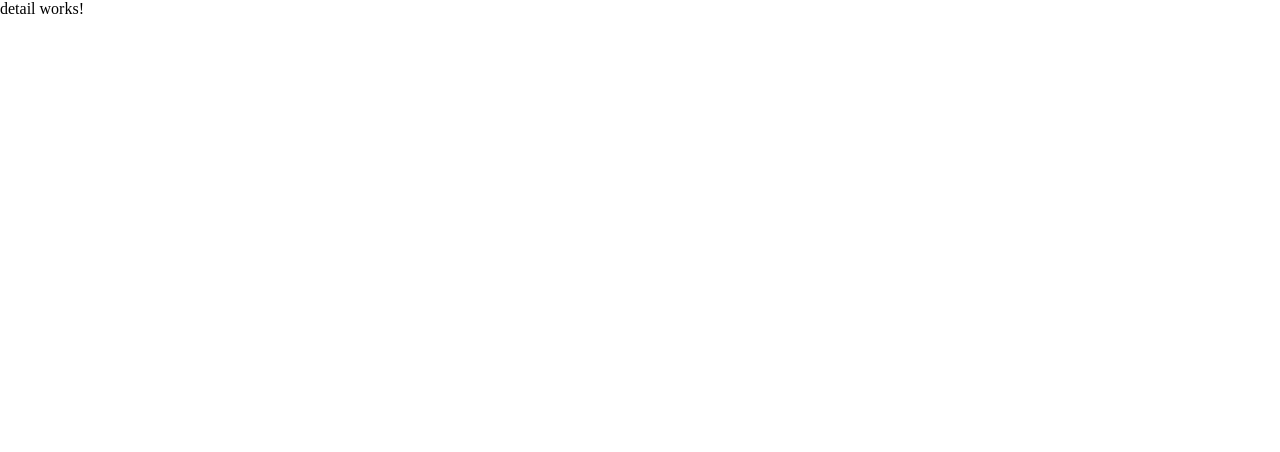
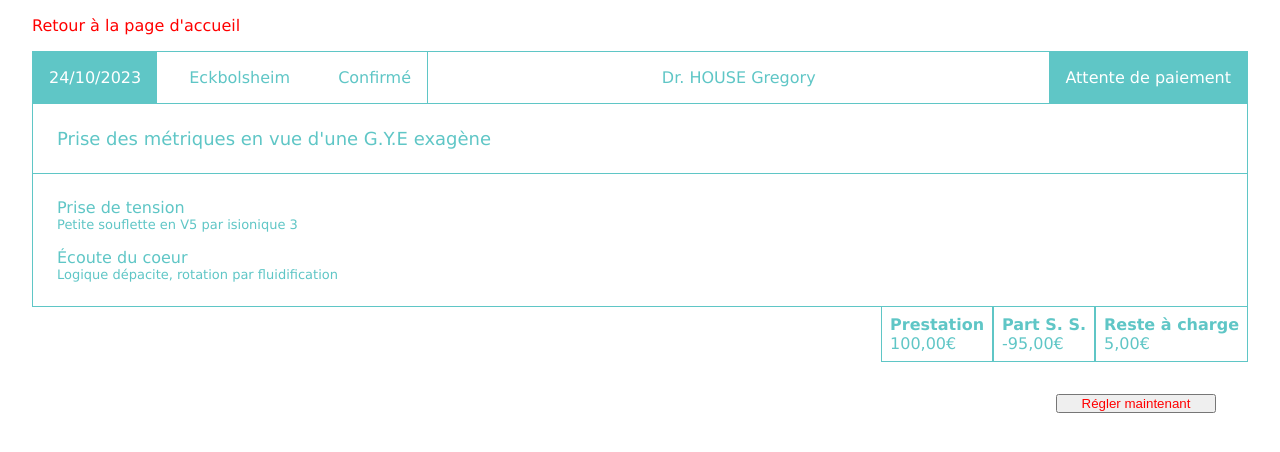
Before and after one commit to FannyEb/la-fine-equipe-frontend, an Angular app in the folder la-fine-equipe/: page /detail in a window 1280 px wide. Shown: the top 452 px of the page. Built offline with nearby package versions, Linux system fonts and the light colour scheme.

Commit message:
Add: Details

```diff
--- a/la-fine-equipe/src/app/detail/detail.component.html
+++ b/la-fine-equipe/src/app/detail/detail.component.html
@@ -1 +1,35 @@
-<p>detail works!</p>
+<div class="detail">
+    <a href="#">Retour à la page d'accueil</a>
+    <div class="detail-table">
+        <div class="dt-header">
+            <div class="dth-dps">
+                <div class="dt-date">24/10/2023</div>
+                <div class="dt-place">Eckbolsheim</div>
+                <div class="dt-status-meeting">Confirmé</div>
+            </div>
+            <div class="dt-medic">Dr. HOUSE Gregory</div>
+            <div class="dt-status-payment">Attente de paiement</div>
+        </div>
+        <div class="dt-content">
+            <div class="dt-title">Prise des métriques en vue d'une G.Y.E exagène</div>
+            <div class="dt-details">
+                <div class="dt-item">
+                    <div class="dti-title">Prise de tension</div>
+                    <div class="dti-desc">Petite souflette en V5 par isionique 3</div>
+                </div>
+                <div class="dt-item">
+                    <div class="dti-title">Écoute du coeur</div>
+                    <div class="dti-desc">Logique dépacite, rotation par fluidification</div>
+                </div>
+            </div>
+        </div>
+        <div class="dt-footer">
+            <div class="dt-payment">
+                <div class="dt-price"><strong>Prestation</strong><br />100,00€</div>
+                <div class="dt-reduce"><strong>Part S. S.</strong><br />-95,00€</div>
+                <div class="dt-left"><strong>Reste à charge</strong><br />5,00€</div>
+            </div>
+            <button class="btn-pay">Régler maintenant</button>
+        </div>
+    </div>
+</div>
--- a/la-fine-equipe/src/app/detail/detail.component.scss
+++ b/la-fine-equipe/src/app/detail/detail.component.scss
@@ -0,0 +1,96 @@
+// Gestion des préfixes.
+@mixin prefix($property, $value) {
+    -webkit-#{$property}: $value;
+    -moz-#{$property}: $value;
+    -ms-#{$property}: $value;
+    -o-#{$property}: $value;
+    #{$property}: $value;
+}
+
+.detail {
+    margin: 1rem;
+    font-family: 'Lucida Sans', 'Lucida Sans Regular', 'Lucida Grande', 'Lucida Sans Unicode', Geneva, Verdana, sans-serif;
+    color: #5FC6C6;
+    a {
+        margin: 1rem;
+        color: red;
+    }
+    .detail-table {
+        margin: 1rem;
+        display: flex;
+        flex-direction: column;
+        justify-content: center;
+        .dt-header {
+            display: flex;
+            flex-direction: row;
+            justify-content: space-between;
+            border: 1px solid #5FC6C6;
+            .dth-dps {
+                display: flex;
+                flex-direction: row;
+                gap: 1rem;
+
+                .dt-status-meeting {
+                    border-right: 1px solid #5FC6C6;
+                }
+            }
+            .dt-date, .dt-status-payment {
+                color: #FFFFFF;
+                background-color: #5FC6C6;
+            }
+            .dt-date, .dt-place, .dt-status-meeting, .dt-medic, .dt-status-payment {
+                padding: 1rem;
+            }
+        }
+        .dt-content {
+            display: flex;
+            flex-direction: column;
+            .dt-title {
+                align-self: center;
+                font-size: large;
+                padding: 1.5rem;
+                border: 1px solid #5FC6C6;
+                border-top: none;
+                @include prefix('width', -webkit-fill-available);
+            }
+            .dt-details {
+                display: flex;
+                flex-direction: column;
+                border: 1px solid #5FC6C6;
+                border-top: none;
+                padding: 1rem;
+                .dt-item {
+                    display: flex;
+                    flex-direction: column;
+                    margin: 0.5rem;
+                    .dti-title {
+                        font-size: medium;
+                    }
+                    .dti-desc {
+                        font-size: small;
+                    }
+                }
+            }
+        }
+        .dt-footer {
+            display: flex;
+            flex-direction: column;
+            align-items: flex-end;
+            .dt-payment {
+                display: flex;
+                flex-direction: row;
+                justify-content: flex-end;
+                div {
+                    padding: 0.5rem;
+                    border: 1px solid #5FC6C6;
+                    border-top: none;
+                }
+            }
+            .btn-pay {
+                margin: 2rem;
+                width: 10rem;
+                color: red;
+            }
+        }
+    }
+}
--- a/la-fine-equipe/src/app/home/home.component.html
+++ b/la-fine-equipe/src/app/home/home.component.html
@@ -1,3 +1,3 @@
 <app-header></app-header>
-
+<app-detail></app-detail>
 <app-footer></app-footer>
--- a/la-fine-equipe/src/styles.scss
+++ b/la-fine-equipe/src/styles.scss
@@ -22,3 +22,12 @@ $breakpoints: (
         @content;
     }
 }
+
+// Gestion des préfixes.
+@mixin prefix($property, $value) {
+    -webkit-#{$property}: $value;
+    -moz-#{$property}: $value;
+    -ms-#{$property}: $value;
+    -o-#{$property}: $value;
+    #{$property}: $value;
+}
```
